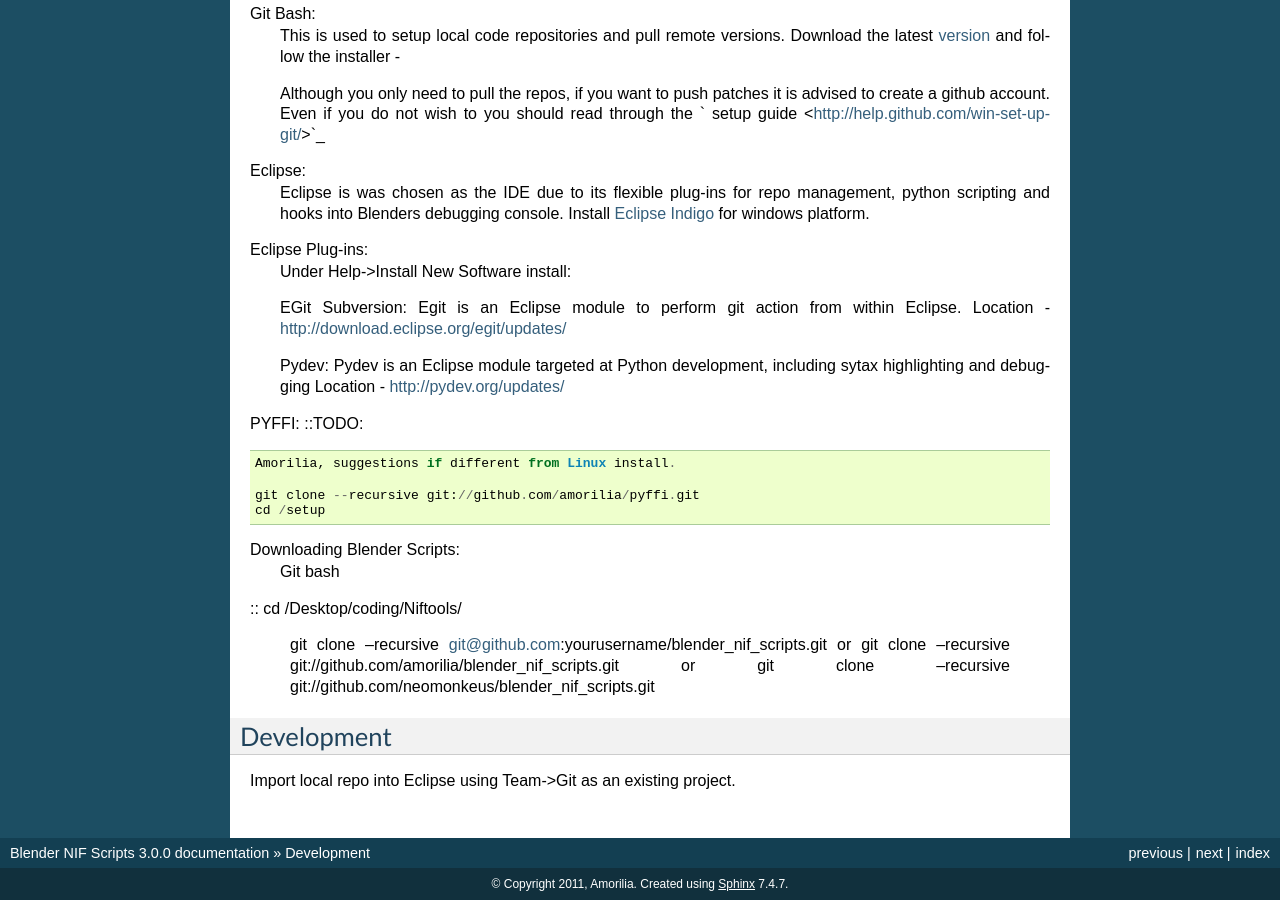
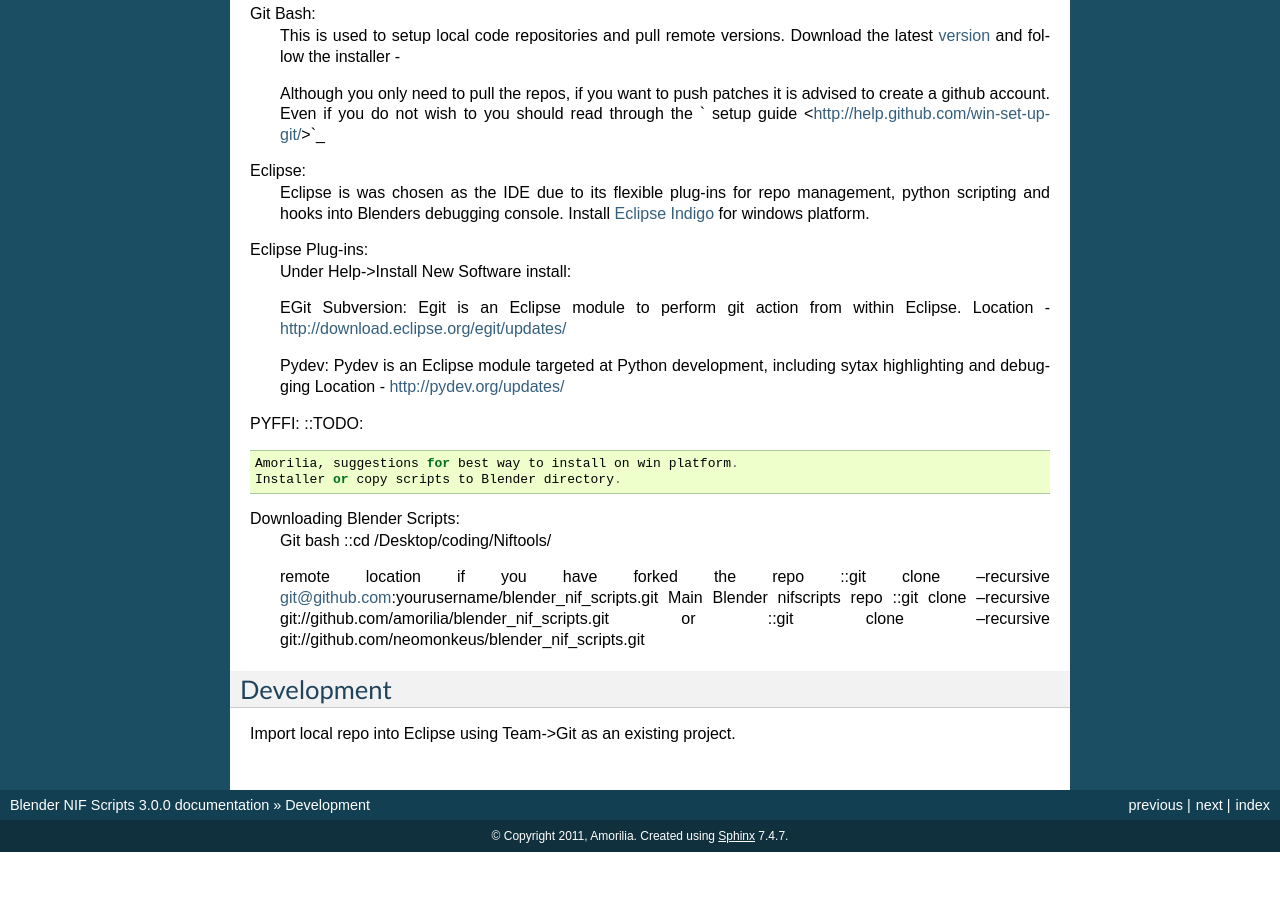
Before and after one commit to niftools/blender_niftools_addon, a Sphinx documentation site: the page built from docs/development/index.rst, in a window 1280 px wide and 900 px high, scrolled down 2753 px. Built offline with Sphinx 7.4.7, drawn with Linux system fonts in a browser that asks for light colours; formulas are drawn with MathJax 3; after the commit the page ends 3605 px from its top, so only the background shows below that.

Commit message:
Improved pulling git repo info.

```diff
--- a/docs/development/index.rst
+++ b/docs/development/index.rst
@@ -201,20 +201,19 @@
 
 PYFFI:
 ::TODO::
-	Amorilia, suggestions if different from Linux install.
-
-	git clone --recursive git://github.com/amorilia/pyffi.git
-	cd /setup
+	Amorilia, suggestions for best way to install on win platform.
+	Installer or copy scripts to Blender directory.
 
 Downloading Blender Scripts:
 	Git bash
-::	cd /Desktop/coding/Niftools/
+	::cd /Desktop/coding/Niftools/
 
-	git clone --recursive git@github.com:yourusername/blender_nif_scripts.git
+	remote location if you have forked the repo
+	::git clone --recursive git@github.com:yourusername/blender_nif_scripts.git
+	Main Blender nifscripts repo
+	::git clone --recursive git://github.com/amorilia/blender_nif_scripts.git
 	or
-	git clone --recursive git://github.com/amorilia/blender_nif_scripts.git
-	or
-	git clone --recursive git://github.com/neomonkeus/blender_nif_scripts.git
+	::git clone --recursive git://github.com/neomonkeus/blender_nif_scripts.git
 
 
 Development
```
